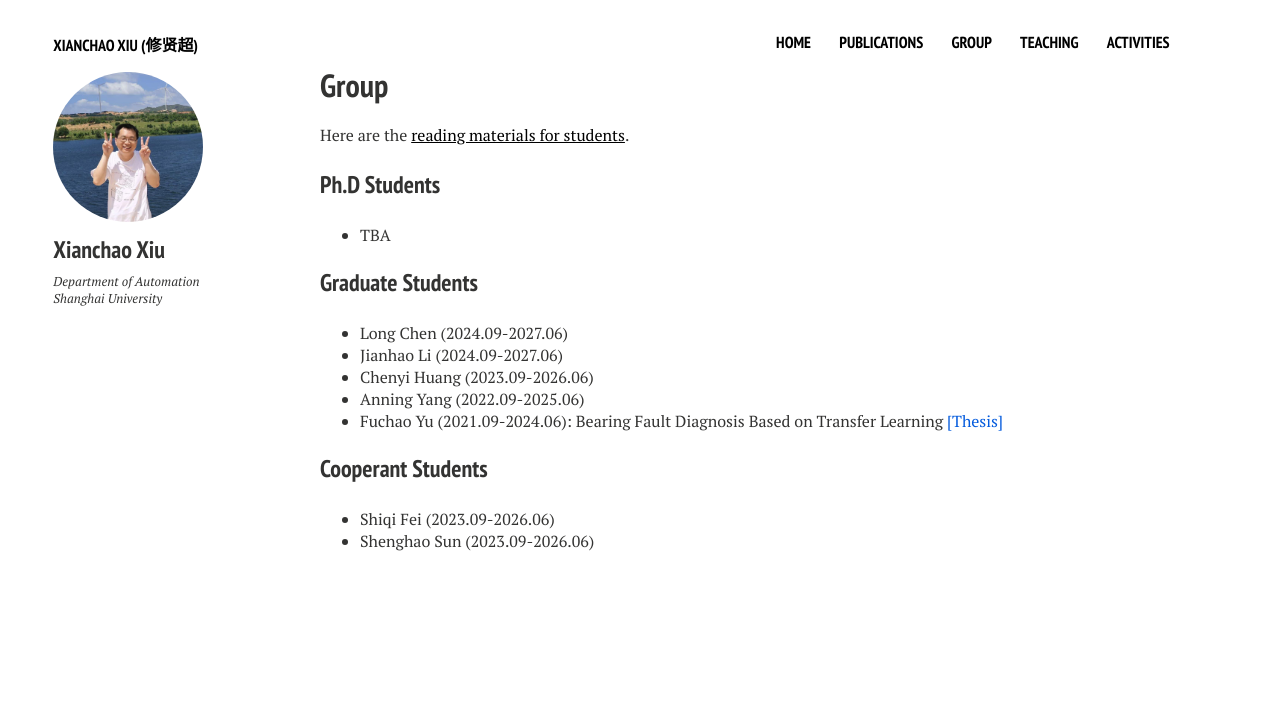
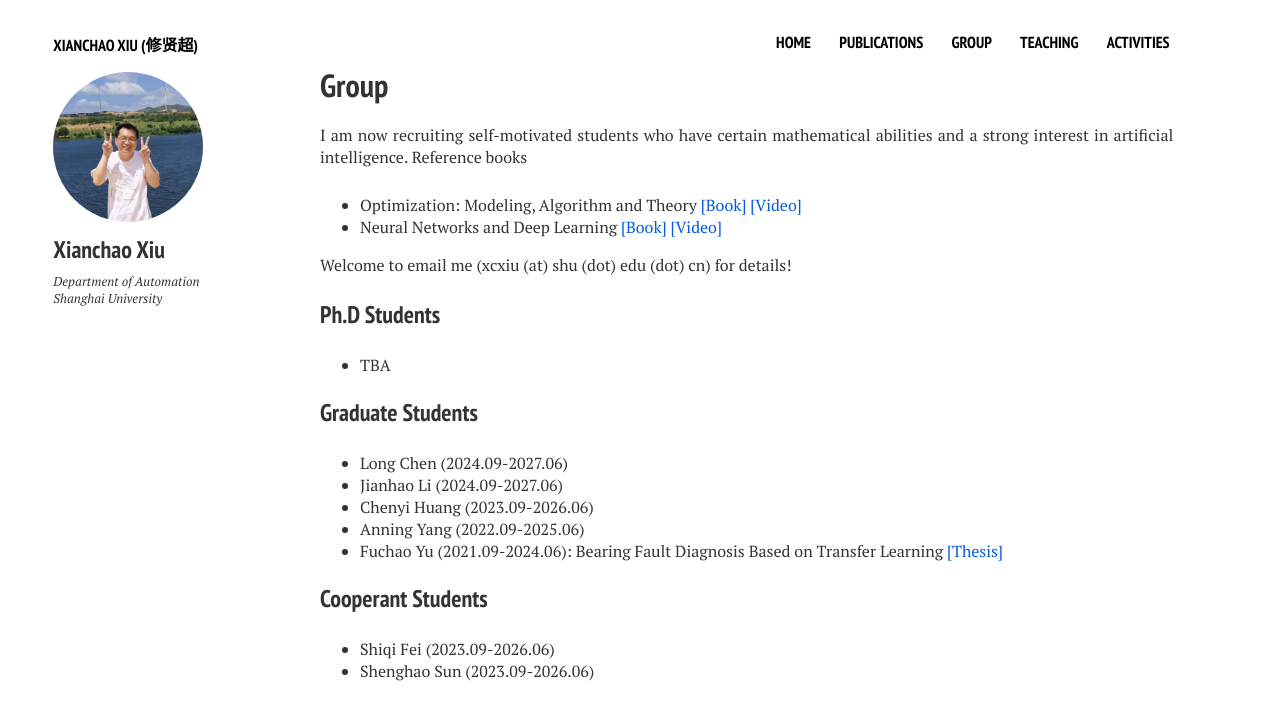
Before and after one commit to xianchaoxiu/xianchaoxiu.github.io, a Jekyll site: the page built from group/index.md, in a window 1280 px wide. Shown: the top 720 px of the page. Built offline with Jekyll 4.4.1, drawn with Linux system fonts in a browser that asks for light colours; nearby versions of some CDN libraries.

Commit message:
Update index.md

```diff
--- a/group/index.md
+++ b/group/index.md
@@ -7,7 +7,12 @@ comments: false
 share: false
 ---
 
-Here are the <a href="../group/2024-于福超.pdf" target="_blank" style="text-decoration:underline;">reading materials for students</a>.
+I am now recruiting self-motivated students who have certain mathematical abilities and a strong interest in artificial intelligence. Reference books
+* Optimization: Modeling, Algorithm and Theory <a href="http://faculty.bicmr.pku.edu.cn/~wenzw/optbook.html" class="textlink" target="_blank">[Book]</a>   <a href="https://www.bilibili.com/video/BV1Kc411i7kJ/" class="textlink" target="_blank">[Video]</a>
+* Neural Networks and Deep Learning <a href="https://nndl.github.io/" class="textlink" target="_blank">[Book]</a> <a href="https://www.bilibili.com/video/BV1P3411u7c1/" class="textlink" target="_blank">[Video]</a>  <br>
+
+Welcome to email me (xcxiu (at) shu (dot) edu (dot) cn) for details!
+
 
 ### Ph.D Students
 * TBA
```
